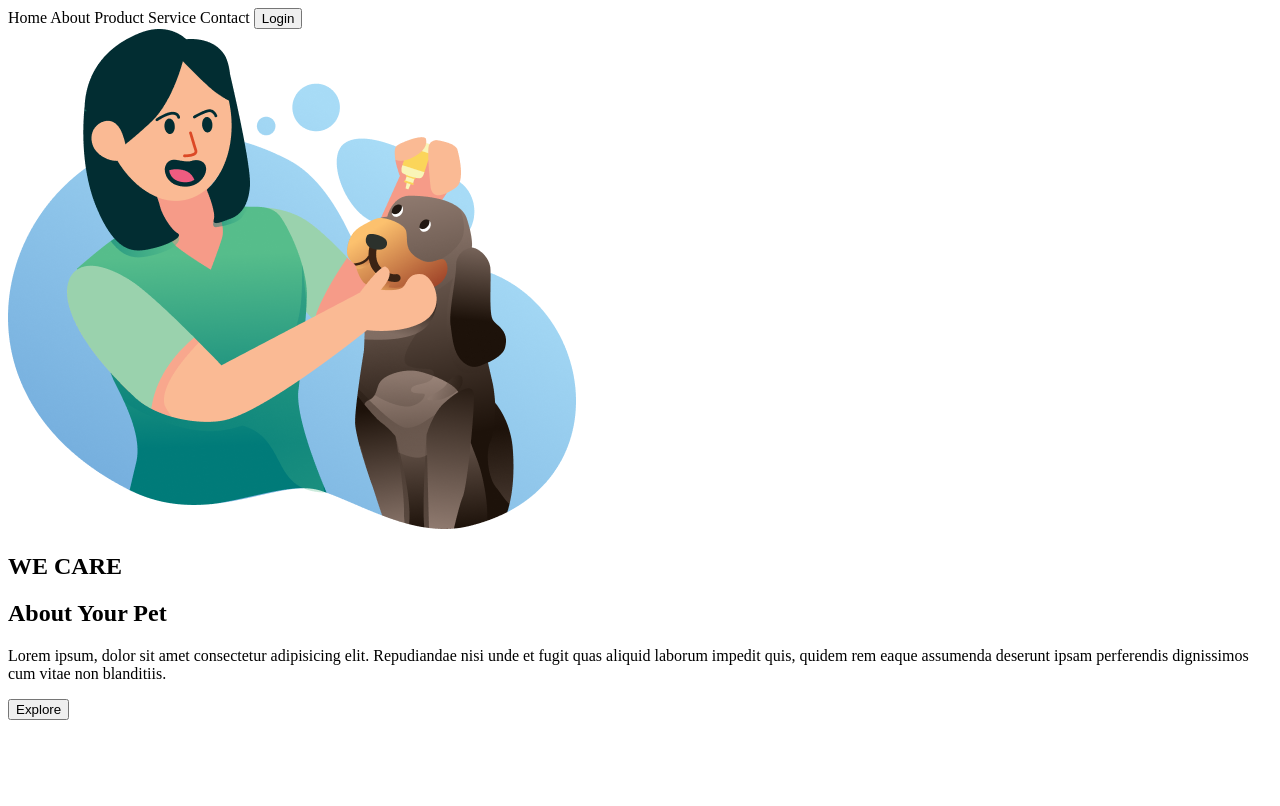
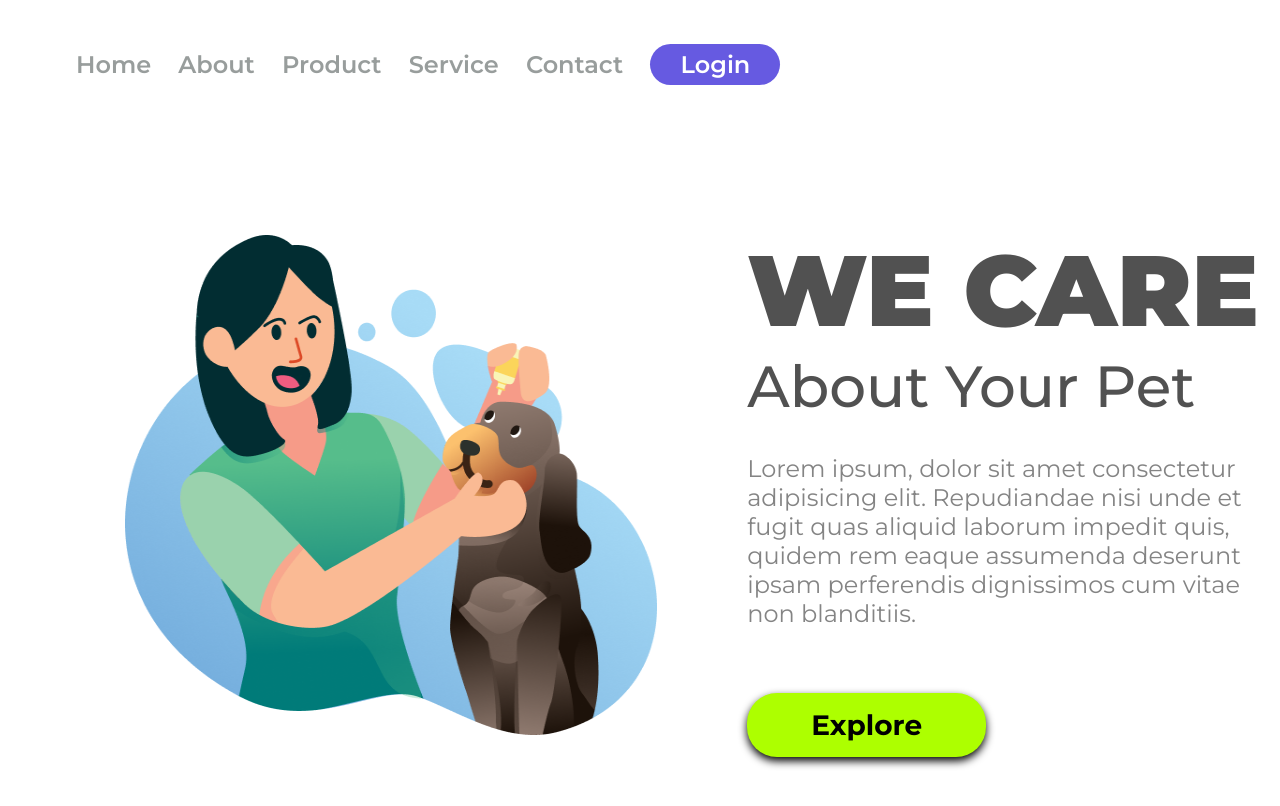
Before and after one commit to HubertSchamall/We-care, a plain HTML site: page index.html in a window 1280 px wide. Drawn offline with Linux system fonts and the light colour scheme; files whose address does not match are found by name.

Commit message:
Changed name css

```diff
--- a/index.html
+++ b/index.html
@@ -5,7 +5,7 @@
     <meta http-equiv="X-UA-Compatible" content="IE=edge">
     <meta name="viewport" content="width=device-width, initial-scale=1.0">
     <title>We Care</title>
-    <link rel="stylesheet" href="we-care.css" type="text/css">
+    <link rel="stylesheet" href="styles.css" type="text/css">
     <link rel="preconnect" href="https://fonts.googleapis.com">
     <link rel="preconnect" href="https://fonts.gstatic.com" crossorigin>
     <link href="https://fonts.googleapis.com/css2?family=Montserrat:wght@400;500;600;700;900&display=swap" rel="stylesheet">
```
